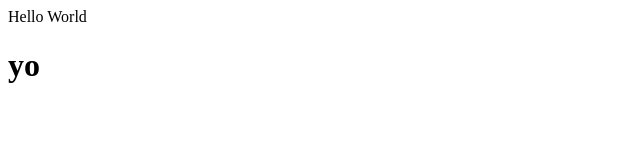
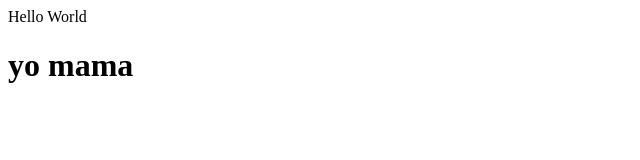
Before and after one commit to joelhenry2512/coursera, a plain HTML site: page index.html in a window 1280 px wide. Shown: the whole page, without its empty margins (0-640 px from the left). Drawn offline with Linux system fonts and the light colour scheme.

Commit message:
Update index.html

```diff
--- a/index.html
+++ b/index.html
@@ -3,7 +3,7 @@
 <head>
 	Hello World
 </head>
-<h1>yo </h1>
+<h1>yo mama</h1>
 <body>
 
 </body>
```
